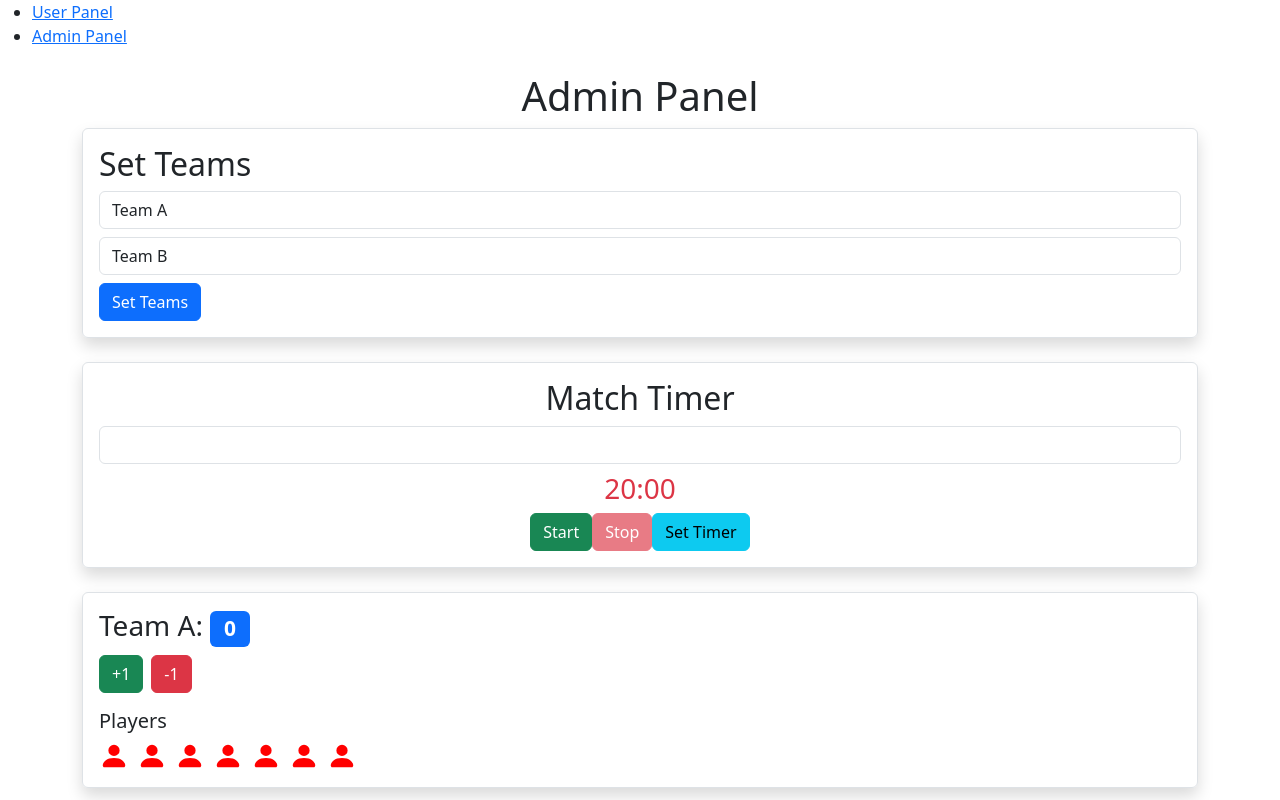
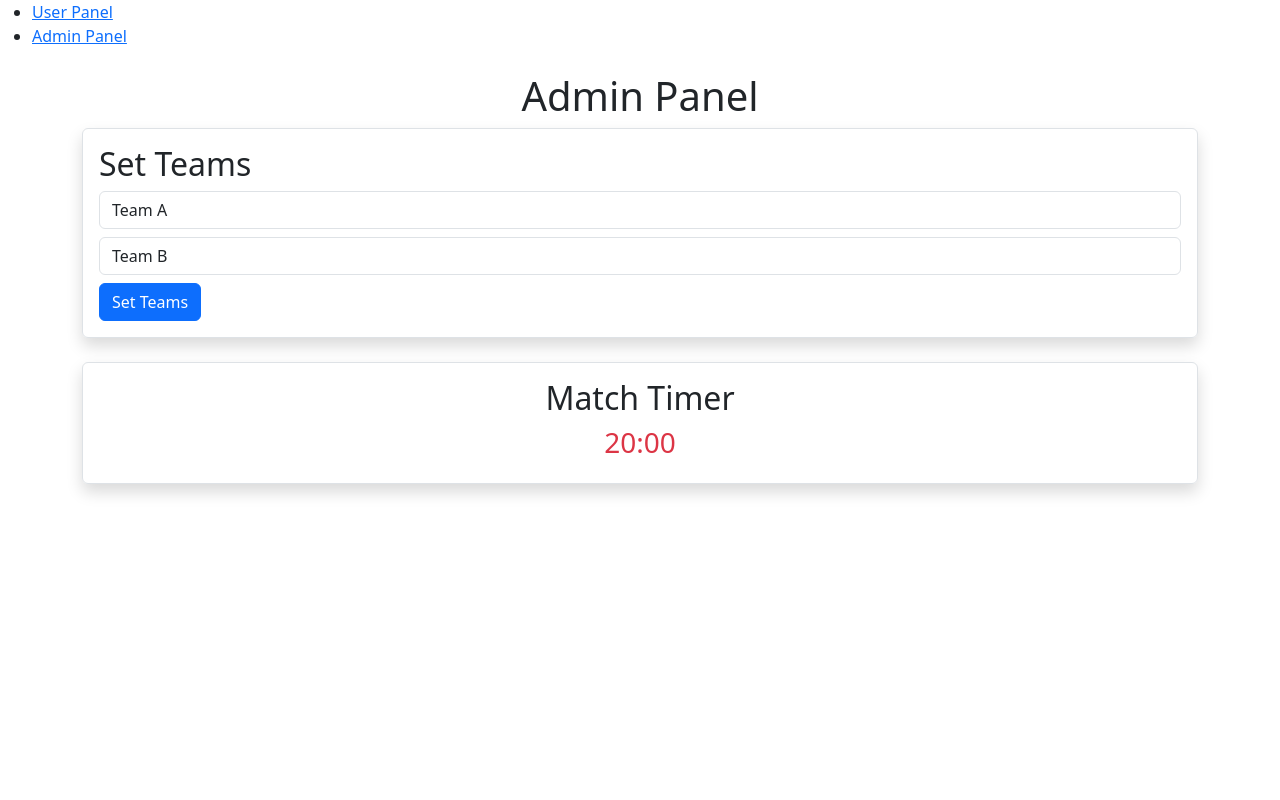
Before and after one commit to DarkModeee/kabaddiLiveScoreboard, a React (Create React App) app: page /admin in a window 1280 px wide. Shown: the top 800 px of the page. Built offline with nearby package versions, Linux system fonts and the light colour scheme.

Commit message:
Resolved merge conflicts

```diff
--- a/src/components/AdminPanel.js
+++ b/src/components/AdminPanel.js
@@ -21,53 +21,7 @@ const AdminPanel = () => {
       setScores(response.data.scores);
       setPlayers(response.data.players);
     } catch (error) {
-      alert("Error setting teams: " + error.message); // Show user-friendly error
-    }
-  };
-
-  const handleUpdateScore = async (team, delta) => {
-    try {
-      const response = await axios.post("https://kabaddilivescoreboardbackend.onrender.com/api/scoreboard/update-score", null, {
-        params: { team, delta },
-      });
-      setScores(response.data);
-    } catch (error) {
-      alert("Error updating score: " + error.message); // Show user-friendly error
-    }
-  };
-
-  const togglePlayerStatus = async (team, index) => {
-    try {
-      const response = await axios.post("https://kabaddilivescoreboardbackend.onrender.com/api/scoreboard/toggle-player", null, {
-        params: { team, index },
-      });
-      setPlayers(response.data.players);  // Sync player state with backend
-    } catch (error) {
-      alert("Error toggling player status: " + error.message); // Show user-friendly error
-    }
-  };
-
-  const handleTimeChange = (e) => {
-    setTime(parseInt(e.target.value) * 60);
-  };
-
-  const setTimer = async () => {
-    try {
-      const response = await axios.post("https://kabaddilivescoreboardbackend.onrender.com/api/scoreboard/set-timer", null, {
-        params: { minutes: time / 60 },
-      });
-      setTime(response.data.matchTime);
-    } catch (error) {
-      alert("Error setting timer: " + error.message); // Show user-friendly error
-    }
-  };
-
-  const toggleTimer = async () => {
-    try {
-      const response = await axios.post("https://kabaddilivescoreboardbackend.onrender.com/api/scoreboard/toggle-timer");
-      setTimerRunning(response.data.timerRunning);
-    } catch (error) {
-      alert("Error toggling timer: " + error.message); // Show user-friendly error
+      alert("Error setting teams: " + error.message);
     }
   };
 
@@ -80,8 +34,18 @@ const AdminPanel = () => {
       clearInterval(intervalRef.current);
     }
 
-    return () => clearInterval(intervalRef.current); // Cleanup on unmount or when timerRunning changes
+    return () => clearInterval(intervalRef.current);
   }, [timerRunning]);
+
+  // Keep-alive mechanism to prevent backend from sleeping
+  useEffect(() => {
+    const keepAliveInterval = setInterval(() => {
+      fetch("https://kabaddilivescoreboardbackend.onrender.com/keep-alive")
+        .catch((err) => console.error("Keep-alive failed", err));
+    }, 300000); // Every 5 minutes
+
+    return () => clearInterval(keepAliveInterval);
+  }, []);
 
   return (
     <div className="container mt-4">
@@ -96,38 +60,10 @@ const AdminPanel = () => {
 
       <div className="mb-4 p-3 border rounded shadow text-center">
         <h2>Match Timer</h2>
-        <input type="number" className="form-control mb-2"  onChange={handleTimeChange} />
-        <h3 className={timerRunning ? "text-success" : "text-danger"}>{Math.floor(time / 60)}:{(time % 60).toString().padStart(2, "0")}</h3>
-        <button className="btn btn-success" onClick={toggleTimer} disabled={timerRunning}>Start</button>
-        <button className="btn btn-danger" onClick={toggleTimer} disabled={!timerRunning}>Stop</button>
-        <button className="btn btn-info" onClick={setTimer}>Set Timer</button>
+        <h3 className={timerRunning ? "text-success" : "text-danger"}>
+          {Math.floor(time / 60)}:{(time % 60).toString().padStart(2, "0")}
+        </h3>
       </div>
-
-      {[team1, team2].map((team) => (
-        <div key={team} className="mb-4 p-3 border rounded shadow">
-          <h3>{team}: <span className="badge bg-primary">{scores[team]}</span></h3>
-          <button className="btn btn-success me-2" onClick={() => handleUpdateScore(team, 1)}>+1</button>
-          <button className="btn btn-danger" onClick={() => handleUpdateScore(team, -1)}>-1</button>
-
-          <div className="mt-3">
-            <h5>Players</h5>
-            <div className="d-flex gap-2">
-              {players[team]?.map((active, index) => (
-               <BsPersonFill
-                 key={index}
-                 size={30}
-                 style={{
-                   cursor: "pointer",
-                   color: active ? "gray" : "red",
-                   border: index === 0 && active ? "2px solid green" : "none", // Highlight first player
-                 }}
-                 onClick={() => togglePlayerStatus(team, index)}
-               />
-              ))}
-            </div>
-          </div>
-        </div>
-      ))}
     </div>
   );
 };
--- a/src/components/UserPanel.js
+++ b/src/components/UserPanel.js
@@ -43,6 +43,16 @@ const UserPanel = () => {
         );
       }
     };
+  }, []);
+
+  // Keep-alive mechanism to prevent backend from sleeping
+  useEffect(() => {
+    const keepAliveInterval = setInterval(() => {
+      fetch("https://kabaddilivescoreboardbackend.onrender.com/keep-alive")
+        .catch((err) => console.error("Keep-alive failed", err));
+    }, 300000); // Every 5 minutes
+
+    return () => clearInterval(keepAliveInterval); // Cleanup on unmount
   }, []);
 
   const formatTime = (seconds) => {
```
